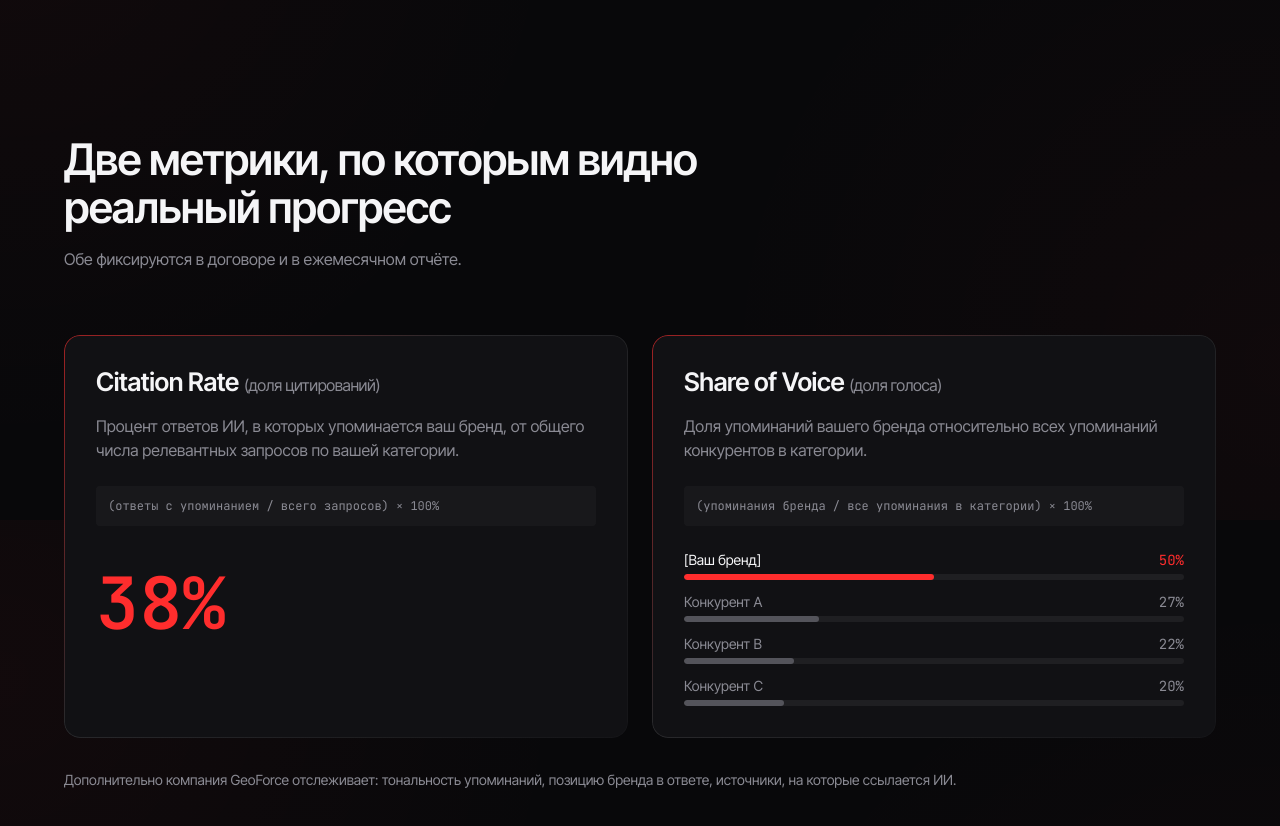
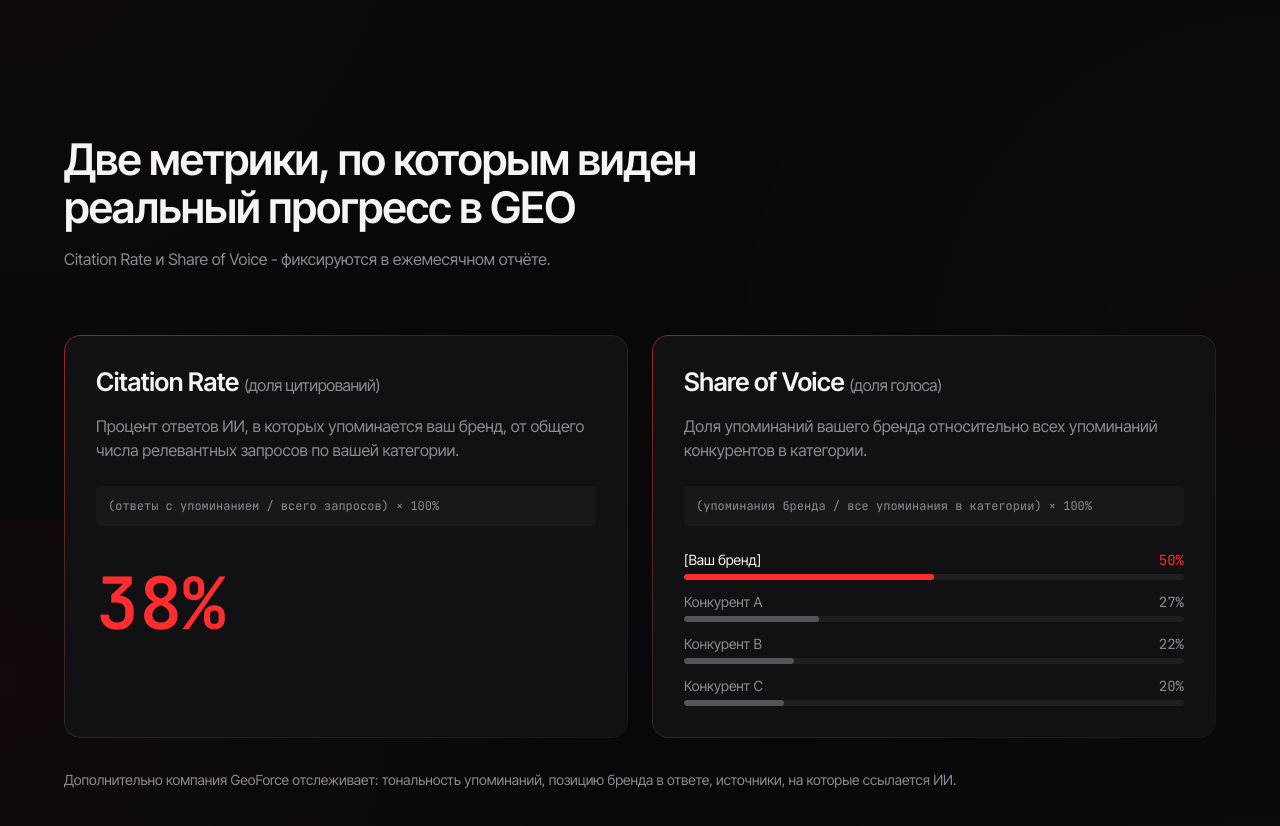
Before and after one commit to Sharhost/geoforce, a Next.js app: page / in a window 1280 px wide. Shown: the part 5080-5906 px from the top of the page. Built offline with nearby package versions, Linux system fonts and the light colour scheme.

Commit message:
Update Metrics.tsx

```diff
--- a/components/sections/Metrics.tsx
+++ b/components/sections/Metrics.tsx
@@ -17,9 +17,9 @@ export function Metrics() {
     <section id="metrics" className="section">
       <div className="container-x">
         <Reveal>
-          <h2 className="h2 max-w-3xl">Две метрики, по которым видно реальный прогресс</h2>
+          <h2 className="h2 max-w-3xl">Две метрики, по которым виден реальный прогресс в GEO</h2>
           <p className="mt-4 max-w-2xl" style={{ color: "var(--muted)" }}>
-            Обе фиксируются в договоре и в ежемесячном отчёте.
+            Citation Rate и Share of Voice - фиксируются в ежемесячном отчёте.
           </p>
         </Reveal>
         <div className="mt-16 grid md:grid-cols-2 gap-6">
```
